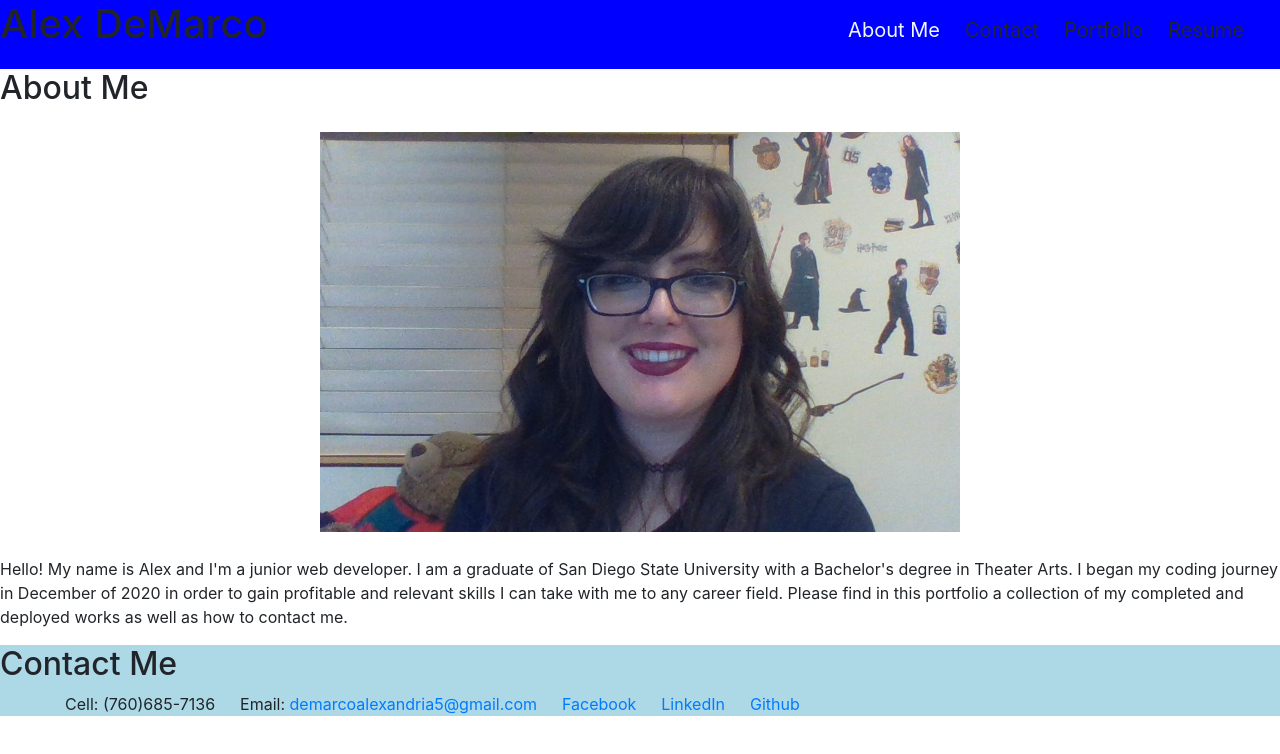
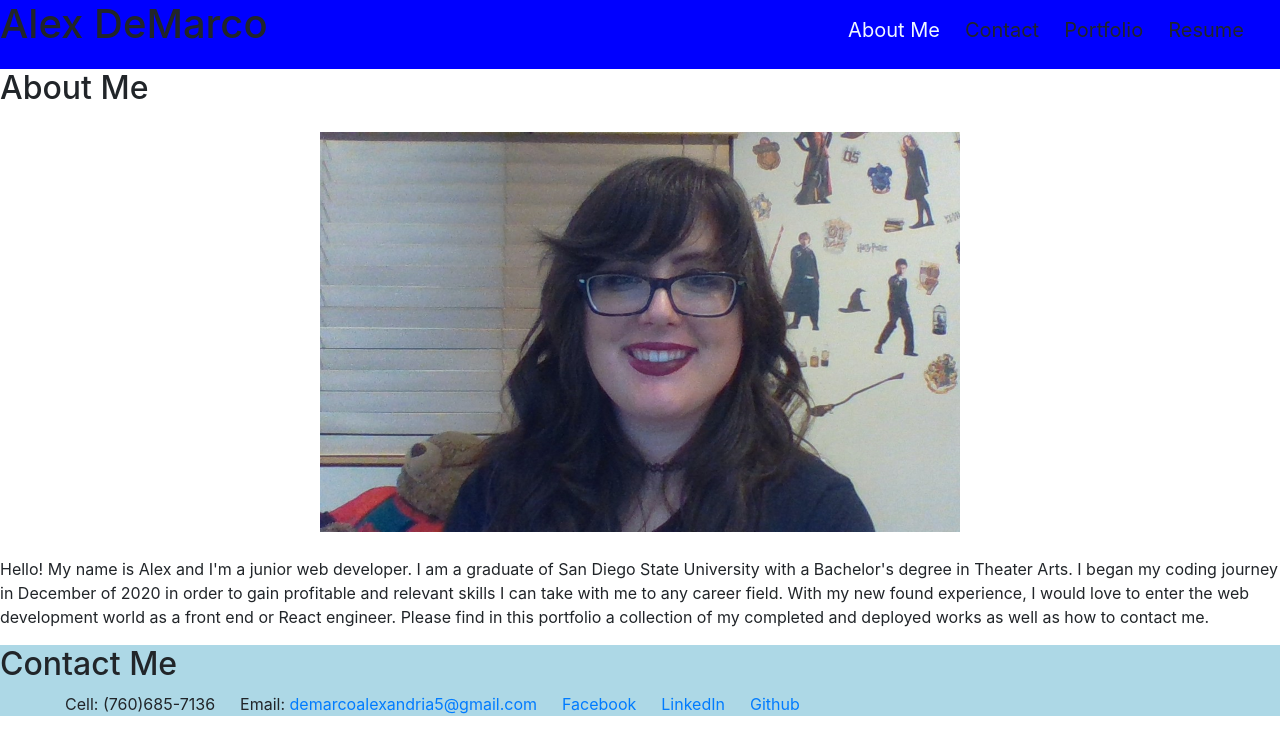
Before and after one commit to allykatrocks/React-Portfolio, a React (Create React App) app: page / in a window 1280 px wide. Shown: the top 754 px of the page. Built offline with nearby package versions, Linux system fonts and the light colour scheme.

Commit message:
updated bio

```diff
--- a/src/pages/AboutMe.js
+++ b/src/pages/AboutMe.js
@@ -1,19 +1,22 @@
-import React from 'react';
-
+import React from "react";
 
 const AboutMe = () => {
-    return (<section class="about-me" id="about-me">
+  return (
+    <section class="about-me" id="about-me">
       <h2>About Me</h2>
       <div className="Me"></div>
       <p>
         Hello! My name is Alex and I'm a junior web developer. I am a graduate
-      of San Diego State University with a Bachelor's degree in Theater
-      Arts. I began my coding journey in December of 2020 in order to gain
+        of San Diego State University with a Bachelor's degree in Theater Arts.
+        I began my coding journey in December of 2020 in order to gain
         profitable and relevant skills I can take with me to any career field.
-      Please find in this portfolio a collection of my completed and deployed works as
-      well as how to contact me.
+        With my new found experience, I would love to enter the web development
+        world as a front end or React engineer. Please find in this portfolio a
+        collection of my completed and deployed works as well as how to contact
+        me.
       </p>
-  </section>)
-}
+    </section>
+  );
+};
 
 export default AboutMe;
```
Lines whose indentation alone changed are shown as unchanged.
